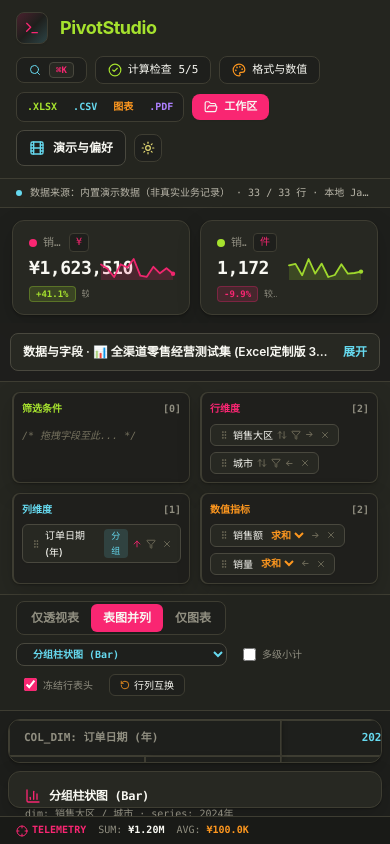
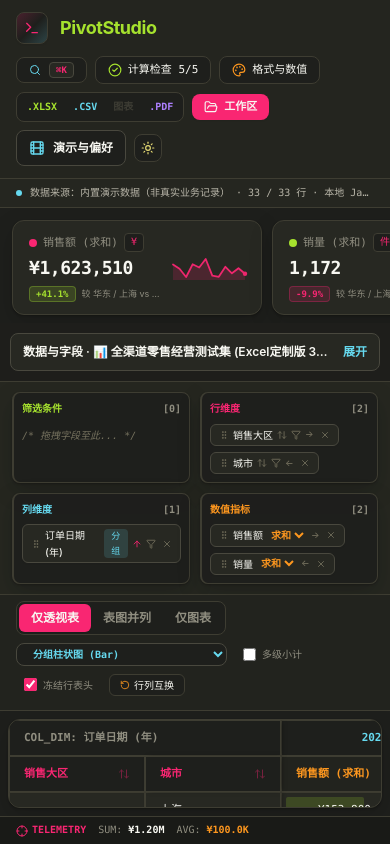
Before and after one commit to lovemoganna/PivotStudio, a React (Vite) app: page / in a window 390 px wide. Built offline with nearby package versions, Linux system fonts and the light colour scheme; the HTML template or start-up script is replaced by a standard one.

Commit message:
design: prioritize visible analysis on narrow screens and use responsive split sizing

```diff
--- a/src/features/pivot/PivotWorkbench.jsx
+++ b/src/features/pivot/PivotWorkbench.jsx
@@ -67,7 +67,7 @@ export default function PivotWorkbench() {
 
   const [pivotConfig, setPivotConfig] = useState(() => buildDefaultPivotConfig(RETAIL_TEST_DATASET));
 
-  const [viewMode, setViewMode] = useState('split');
+  const [viewMode, setViewMode] = useState(() => window.matchMedia('(max-width: 1023px)').matches ? 'table' : 'split');
   const [chartType, setChartType] = useState('bar');
   const [highlightedRowKey, setHighlightedRowKey] = useState(null);
   const [isChartFullscreen, setIsChartFullscreen] = useState(false);
@@ -1073,7 +1073,7 @@ export default function PivotWorkbench() {
 
   return (
     <div className={darkMode && !isPrintingReport ? 'dark' : ''}>
-      <div className={`h-[100dvh] min-h-[480px] bg-[#F7F6F0] dark:bg-[#1E1F1C] text-[#272822] dark:text-[#F8F8F2] text-[12px] leading-relaxed antialiased tabular-nums flex flex-col apple-font-sans select-none print:bg-white print:text-black apple-transition ${isPrintingReport ? 'h-auto overflow-visible' : 'overflow-hidden'}`}>
+      <div className={`h-[100dvh] min-h-[480px] bg-[#F7F6F0] dark:bg-[#1E1F1C] text-[#272822] dark:text-[#F8F8F2] text-[12px] leading-relaxed antialiased tabular-nums flex flex-col apple-font-sans select-none print:bg-white print:text-black apple-transition ${isPrintingReport ? 'h-auto overflow-visible' : 'overflow-y-auto lg:overflow-hidden'}`}>
         <div className="hidden print:block px-6 py-4 border-b border-black/15">
           <h1 className="text-base font-semibold tracking-tight text-black">PivotEngine Studio [Monokai Pro] 数据透视分析报告 — {currentDataset.name}</h1>
           <p className="text-[11px] text-[#75715E] mt-1">导出时间: {new Date().toLocaleString('zh-CN')} · 有效记录: {pivotResult.filteredCount.toLocaleString()} / {pivotResult.totalCount.toLocaleString()} 行 · 导出人: {currentUser.name}</p>
@@ -1121,9 +1121,9 @@ export default function PivotWorkbench() {
 
         {/* Bento KPI Cards Strip with Mini Sparklines */}
         {unifiedChartSpec.kpiCards.length > 0 && (
-          <div className="bg-[#F7F6F0] dark:bg-[#1E1F1C] px-3 sm:px-4 pt-3 pb-2 grid grid-cols-2 lg:grid-cols-4 gap-2.5 shrink-0">
+          <div className={`bg-[#F7F6F0] dark:bg-[#1E1F1C] px-3 sm:px-4 pt-3 pb-2 flex sm:grid sm:grid-cols-2 ${unifiedChartSpec.kpiCards.length === 3 ? "lg:grid-cols-3" : unifiedChartSpec.kpiCards.length >= 4 ? "lg:grid-cols-4" : ""} gap-2.5 shrink-0 overflow-x-auto`}>
             {unifiedChartSpec.kpiCards.map((kpi) => (
-              <div key={kpi.id} className="px-4 py-3 rounded-xl border border-[#D6D4C8] dark:border-[#3E3D32] bg-[#FFFDF7] dark:bg-[#272822] apple-specular-card flex items-center justify-between gap-3 apple-transition hover:border-[#66D9EF]/60">
+              <div key={kpi.id} className="min-w-[250px] sm:min-w-0 px-4 py-3 rounded-xl border border-[#D6D4C8] dark:border-[#3E3D32] bg-[#FFFDF7] dark:bg-[#272822] apple-specular-card flex items-center justify-between gap-3 hover:border-[#66D9EF]/60">
                 <div className="min-w-0">
                   <div className="text-[11px] font-medium text-[#75715E] dark:text-[#908E80] flex items-center gap-1.5 truncate apple-font-mono">
                     <span className="w-2 h-2 rounded-full shrink-0" style={{ backgroundColor: kpi.color }} />
@@ -1198,10 +1198,8 @@ export default function PivotWorkbench() {
         >
           {(viewMode !== 'chart' || isPrintingReport) && (
             <div
-              style={{
-                ...(viewMode === 'split' && !isPrintingReport ? { flexBasis: `${splitRatioPct}%` } : {}),
-              }}
-              className={`bg-[#FFFDF7] dark:bg-[#272822] rounded-xl border border-[#D6D4C8] dark:border-[#3E3D32] apple-specular-card flex flex-col min-h-0 overflow-hidden apple-transition ${viewMode === 'split' && !isPrintingReport ? 'min-w-0 lg:min-w-0 lg:min-w-[280px] flex-1 h-full' : 'w-full flex-1 h-full'} ${isPrintingReport ? 'overflow-visible h-auto' : ''}`}
+              style={{ "--split-table-basis": splitRatioPct + "%" }}
+              className={`pivot-split-table bg-[#FFFDF7] dark:bg-[#272822] rounded-xl border border-[#D6D4C8] dark:border-[#3E3D32] apple-specular-card flex flex-col min-h-0 overflow-hidden apple-transition ${viewMode === 'split' && !isPrintingReport ? 'min-w-0 min-h-[290px] lg:min-h-0 lg:min-w-[280px] flex-1 h-full' : 'w-full flex-1 h-full'} ${isPrintingReport ? 'overflow-visible h-auto' : ''}`}
             >
               <PivotTable
                 pivotResult={pivotResult}
@@ -1252,10 +1250,8 @@ export default function PivotWorkbench() {
           {(viewMode !== 'table' || isPrintingReport) && (
             <div
               id="pivot-chart-container"
-              style={{
-                ...(viewMode === 'split' && !isPrintingReport ? { flexBasis: `${100 - splitRatioPct}%` } : {}),
-              }}
-              className={`bg-[#FFFDF7] dark:bg-[#272822] monokai-grid-canvas rounded-xl border border-[#D6D4C8] dark:border-[#3E3D32] apple-specular-card flex flex-col min-h-0 p-4 apple-transition relative ${isChartFullscreen ? 'fixed inset-4 z-50 shadow-2xl' : viewMode === 'split' && !isPrintingReport ? 'min-w-[280px] flex-1 h-full' : 'w-full flex-1 h-full'} ${isPrintingReport ? 'h-auto' : ''}`}
+              style={{ "--split-chart-basis": (100 - splitRatioPct) + "%" }}
+              className={`pivot-split-chart bg-[#FFFDF7] dark:bg-[#272822] monokai-grid-canvas rounded-xl border border-[#D6D4C8] dark:border-[#3E3D32] apple-specular-card flex flex-col min-h-0 p-4 apple-transition relative ${isChartFullscreen ? 'fixed inset-4 z-50 shadow-2xl' : viewMode === 'split' && !isPrintingReport ? 'min-w-0 min-h-[290px] lg:min-h-0 lg:min-w-[280px] flex-1 h-full' : 'w-full flex-1 h-full'} ${isPrintingReport ? 'h-auto' : ''}`}
             >
               <ChartStudio
                 chartType={chartType}
```
